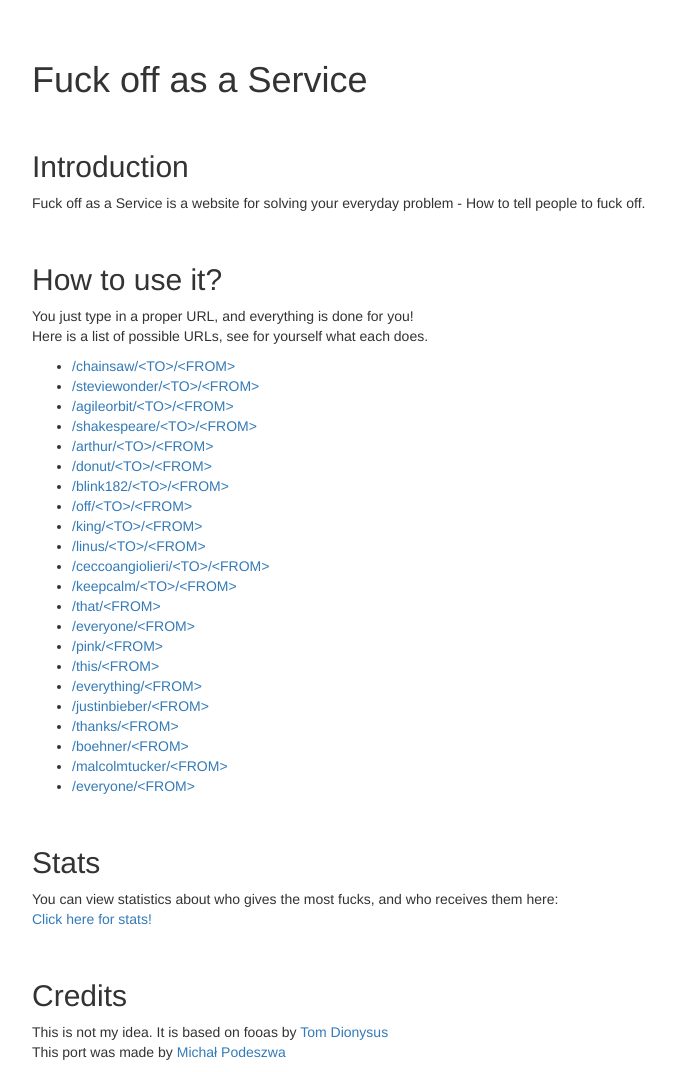
After one commit to MichalPodeszwa/Fuck-service, a Flask app: page / in a window 1280 px wide. The commit adds this page. Shown: the whole page, without its empty margins (38-714 px from the left). Run offline with Flask 2, Linux system fonts and the light colour scheme; parts of the project's set-up code (start-up, migrations or seed data) failed here and were passed over; some libraries are stand-ins or nearby versions.

Commit message:
Index page, tweak in forms files

```diff
--- a/app/static/forms.txt
+++ b/app/static/forms.txt
@@ -4,8 +4,6 @@
 	"steviewonder": "I just called, to say..........{per_to} FUCK OFF! <br>- {per_from}",
 
 	"agileorbit": "{per_to}, you can agile orbit Shaun's ass <br>- {per_from}",
-
-	"everyone": "Everyone can go and fuck off. <br>- {per_from}",
 
 	"shakespeare": "{per_to}, Thou clay-brained guts, thou knotty-pated fool, thou whoreson obscene greasy tallow-catch! <br>- {per_from}",
 
@@ -21,7 +19,7 @@
 
 	"you": "Fuck you, {per_to}. <br>- {per_from}",
 
-	"linus": "{per_to}, there aren't enough swear-words in the English language, so now I'll have to call you perkeleen just to express my disgust and frustration with this crap. <br>- {per_from}",
+	"linus": "{per_to}, there aren't enough swear-words in the English language, so now I'll have to call you perkeleen vittupää just to express my disgust and frustration with this crap. <br>- {per_from}",
 
 	"ceccoangiolieri": "to, s'i' so' buon begolardo, - tu me ne tien' ben la lancia a le reni; - s'i' desno con altrui, e tu vi ceni; - s'io mordo 'l grasso, e tu vi sughi el lardo; - s'io cimo 'l panno, e tu vi freghi el cardo. <br>- {per_from}",
 
--- a/app/static/single_forms.txt
+++ b/app/static/single_forms.txt
@@ -18,4 +18,6 @@
 	"boehner": "While thousands of programs and employees were deemed 'non-essential' and suspended or furloughed, one of the few government costs deemed essential to maintain during the shutdown has been the Congressional gym. Oh no, please, don't get out of the pool, Mr. Boehner. This fuck you is waterproof. <br>- {per_from}",
 
 	"malcolmtucker": "I will tear your fucking skin off, I will wear it to your mother's birthday party and rub your nuts up and down her leg whilst whistling Bohemian fucking Rhapsody. Right? <br>- {per_from}"
+
+	"everyone": "Everyone can go and fuck off. <br>- {per_from}",
 }
--- a/app/templates/_base.html
+++ b/app/templates/_base.html
@@ -1,5 +1,5 @@
 <!DOCTYPE html>
-<html >
+<html>
 	<head>
 		<link href="http://netdna.bootstrapcdn.com/twitter-bootstrap/2.3.2/css/bootstrap-combined.min.css", rel="stylesheet">
 		<meta charset="utf-8">
--- /dev/null
+++ b/app/templates/index.html
@@ -0,0 +1,53 @@
+{% extends "_base.html" %}
+
+{% block content %}
+	<h1>Fuck off as a Service</h1><br>
+
+	<h2>Introduction</h2>
+	<p>
+		Fuck off as a Service is a website for solving your everyday problem - How to tell people to fuck off.
+	</p>
+	<br>
+	<h2>How to use it?</h2>
+	<p>
+		You just type in a proper URL, and everything is done for you!<br>
+		Here is a list of possible URLs, see for yourself what each does.
+		<ul>
+			<li><a href="/chainsaw/TO/FROM">/chainsaw/&lt;TO&gt;/&lt;FROM&gt;</a></li>
+			<li><a href="/steviewonder/TO/FROM">/steviewonder/&lt;TO&gt;/&lt;FROM&gt;</a></li>
+			<li><a href="/agileorbit/TO/FROM">/agileorbit/&lt;TO&gt;/&lt;FROM&gt;</a></li>
+			<li><a href="/shakespeare/TO/FROM">/shakespeare/&lt;TO&gt;/&lt;FROM&gt;</a></li>
+			<li><a href="/arthur/TO/FROM">/arthur/&lt;TO&gt;/&lt;FROM&gt;</a></li>
+			<li><a href="/donut/TO/FROM">/donut/&lt;TO&gt;/&lt;FROM&gt;</a></li>
+			<li><a href="/blink182/TO/FROM">/blink182/&lt;TO&gt;/&lt;FROM&gt;</a></li>
+			<li><a href="/off/TO/FROM">/off/&lt;TO&gt;/&lt;FROM&gt;</a></li>
+			<li><a href="/king/TO/FROM">/king/&lt;TO&gt;/&lt;FROM&gt;</a></li>
+			<li><a href="/linus/TO/FROM">/linus/&lt;TO&gt;/&lt;FROM&gt;</a></li>
+			<li><a href="/ceccoangiolieri/TO/FROM">/ceccoangiolieri/&lt;TO&gt;/&lt;FROM&gt;</a></li>
+			<li><a href="/keepcalm/TO/FROM">/keepcalm/&lt;TO&gt;/&lt;FROM&gt;</a></li>
+			<li><a href="/that/FROM">/that/&lt;FROM&gt;</a></li>
+			<li><a href="/everyone/FROM">/everyone/&lt;FROM&gt;</a></li>
+			<li><a href="/pink/FROM">/pink/&lt;FROM&gt;</a></li>
+			<li><a href="/this/FROM">/this/&lt;FROM&gt;</a></li>
+			<li><a href="/everything/FROM">/everything/&lt;FROM&gt;</a></li>
+			<li><a href="/justinbieber/FROM">/justinbieber/&lt;FROM&gt;</a></li>
+			<li><a href="/thanks/FROM">/thanks/&lt;FROM&gt;</a></li>
+			<li><a href="/boehner/FROM">/boehner/&lt;FROM&gt;</a></li>
+			<li><a href="/malcolmtucker/FROM">/malcolmtucker/&lt;FROM&gt;</a></li>
+			<li><a href="/everyone/FROM">/everyone/&lt;FROM&gt;</a></li>
+		</ul>
+	</p>
+	<br>
+	<h2>Stats</h2>
+	<p>
+		You can view statistics about who gives the most fucks, and who receives them here:<br>
+		<a href="/stats">Click here for stats!</a>
+	</p><br>
+	<h2>Credits</h2>
+	<p>
+		This is not my idea. It is based on fooas by <a href="https://github.com/xenph/foaas">Tom Dionysus</a><br>
+		This port was made by <a href="https://github.com/MichalPodeszwa/Fuck-service">Michał Podeszwa</a>
+	</p>
+
+
+{% endblock %}
```
